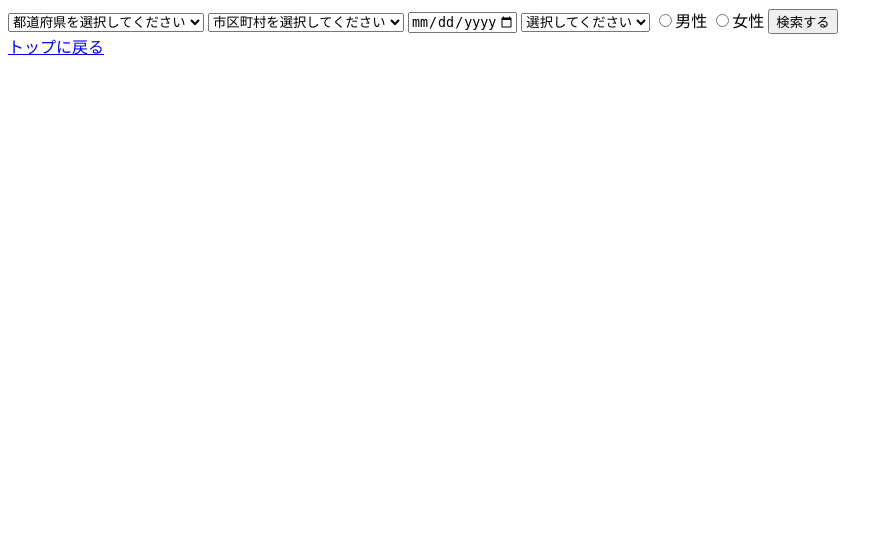
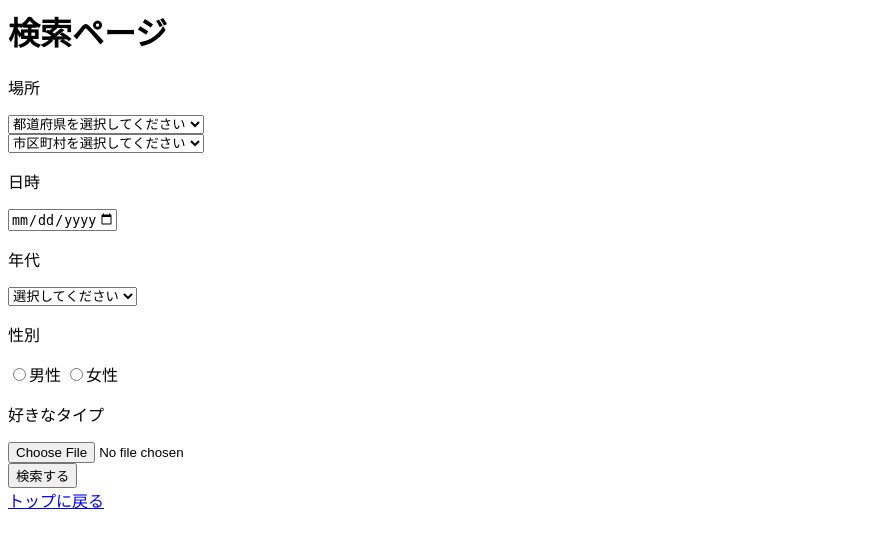
Before and after one commit to tech-is/NANPA, a CodeIgniter app: page /database/nanpa/serch in a window 1280 px wide. Shown: the top 548 px of the page, without its empty margins (0-893 px from the left). Run offline with CodeIgniter, Linux system fonts and the light colour scheme.

Commit message:
add_serch

```diff
--- a/application/views/serch_view.php
+++ b/application/views/serch_view.php
@@ -6,10 +6,15 @@
 </head>
 <body>
     <div class="container">
+    <h1>検索ページ</h1>
         <div class="serch-page">
+        <p>場所</p>
             <select id="select-pref"><option value="">都道府県を選択してください</option></select>
+            <br>
             <select id="select-city"><option value="">市区町村を選択してください</option></select>
+        <p>日時</p>
             <input type="date" name="calendar" max="9999-12-31">
+        <p>年代</p>
             <select name="age">
                 <option value="">選択してください</option>
                 <option value="20歳未満">20歳未満</option>
@@ -21,8 +26,12 @@
                 <option value="70-79歳">70-79歳</option>
                 <option value="80歳以上">80歳以上</option>
             </select>
+        <p>性別</p>
             <input type="radio" name="gender" value="male">男性
             <input type="radio" name="gender" value="female">女性
+        <p>好きなタイプ</p>
+        <input type="file" name="image">
+        <br>
             <input type="submit" name="serch" value="検索する">
         </div>
         <a href="<?php echo base_url()."nanpa/main";?>">トップに戻る</a>
```
